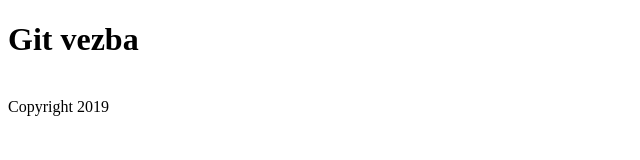
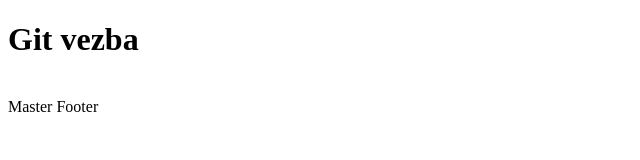
Before and after one commit to mihajlomijatovic/git-vezba, a plain HTML site: page index.html in a window 1280 px wide. Shown: the full height of the page, 0-640 px from the left. Drawn offline with Linux system fonts and the light colour scheme.

Commit message:
Izmenjen footer

```diff
--- a/index.html
+++ b/index.html
@@ -18,7 +18,7 @@
         </section>
     </main>
     <footer>
-        Copyright 2019
+        Master Footer
     </footer>
 </body>
 </html>
```
Also changed, not shown: 1 other file.
